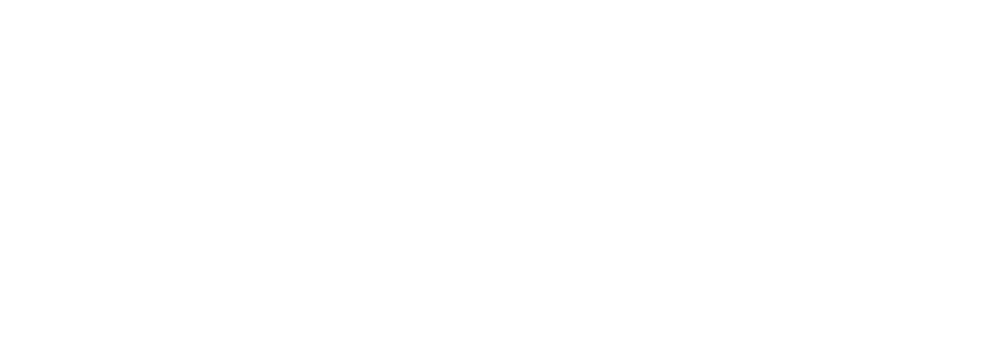
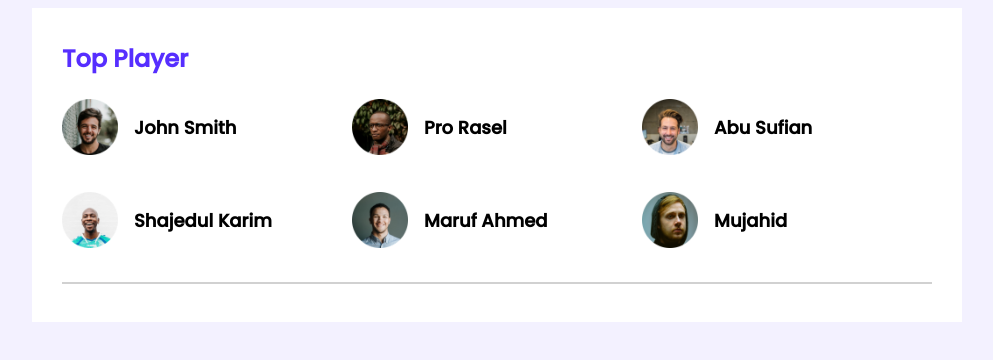
Before and after one commit to anwarul32/leader-board, a plain HTML site: page index.html in a window 1280 px wide. Shown: the whole page, without its empty margins (143-1136 px from the left). Drawn offline with Linux system fonts and the light colour scheme.

Commit message:
Add Top Player section

```diff
--- a/All-CSS/style.css
+++ b/All-CSS/style.css
@@ -1,6 +1,51 @@
-@import url('https://fonts.googleapis.com/css2?family=Open+Sans&family=Roboto&display=swap');
+    /* Fonts  */
+@import url('https://fonts.googleapis.com/css2?family=Poppins:wght@500&family=Roboto:wght@500&display=swap');
 
-*{
-    margin: 0;
-    padding: 0;
+    /* Common style or utilities */
+
+
+body{
+    font-family: 'Poppins', 'Roboto', sans-serif;
+    background-color: #F3F1FF;
 }
+main{
+    display: flex;
+    /* flex-direction: column; */
+    justify-content: center;
+}
+.container{
+    background-color: #FFFFFF;
+    width: 870px;
+    padding: 30px;
+}
+hr{
+    border: 1px solid #D1D1D1;
+
+}
+
+    /* top players style */
+    .top-players{
+        margin-bottom: 30px;
+    }
+.section-title{
+    color: #562EFF;
+    font-size: 24px;
+    margin-top: 3px;
+}
+.players{
+    display: grid;
+    grid-template-columns: repeat(3, 1fr);
+    row-gap: 30px;
+}
+.player{
+    display: flex;
+    align-items: center;
+}
+.player img{
+    width: 56px;
+    height: 56px;
+}
+.player-name{
+    margin-left: 16px;
+    font-size: 18px;
+}
--- a/index.html
+++ b/index.html
@@ -5,8 +5,58 @@
     <meta http-equiv="X-UA-Compatible" content="IE=edge">
     <meta name="viewport" content="width=device-width, initial-scale=1.0">
     <title>Leader-board</title>
+    <!-- Stylesheet -->
+    <link rel="stylesheet" href="All-CSS/style.css">
 </head>
 <body>
+    <!-- Header start -->
+    <header>
 
+    </header>
+    <!-- header end -->
+
+    <!-- Main start  -->
+    <main>
+        <!-- top players and blogs  -->
+        <section class="container">
+            <div class="top-players">
+                <h2 class="section-title">Top Player</h2>
+                <div class="players">
+                    <div class="player">
+                        <img src="images/players/player-1.png" alt="">
+                        <h3 class="player-name">John Smith</h3>
+                    </div>
+                    <div class="player">
+                        <img src="images/players/player-2.png" alt="">
+                        <h3 class="player-name">Pro Rasel</h3>
+                    </div>
+                    <div class="player">
+                        <img src="images/players/player-3.png" alt="">
+                        <h3 class="player-name">Abu Sufian</h3>
+                    </div>
+                    <div class="player">
+                        <img src="images/players/player-4.png" alt="">
+                        <h3 class="player-name">Shajedul Karim</h3>
+                    </div>
+                    <div class="player">
+                        <img src="images/players/player-5.png" alt="">
+                        <h3 class="player-name">Maruf Ahmed</h3>
+                    </div>
+                    <div class="player">
+                        <img src="images/players/player-6.png" alt="">
+                        <h3 class="player-name">Mujahid</h3>
+                    </div>
+                </div>
+            </div>
+            <hr>
+        </section>
+    </main>
+    <!-- main end -->
+
+    <!-- Footer start  -->
+    <footer>
+
+    </footer>
+    <!-- footer end -->
 </body>
 </html>
```
